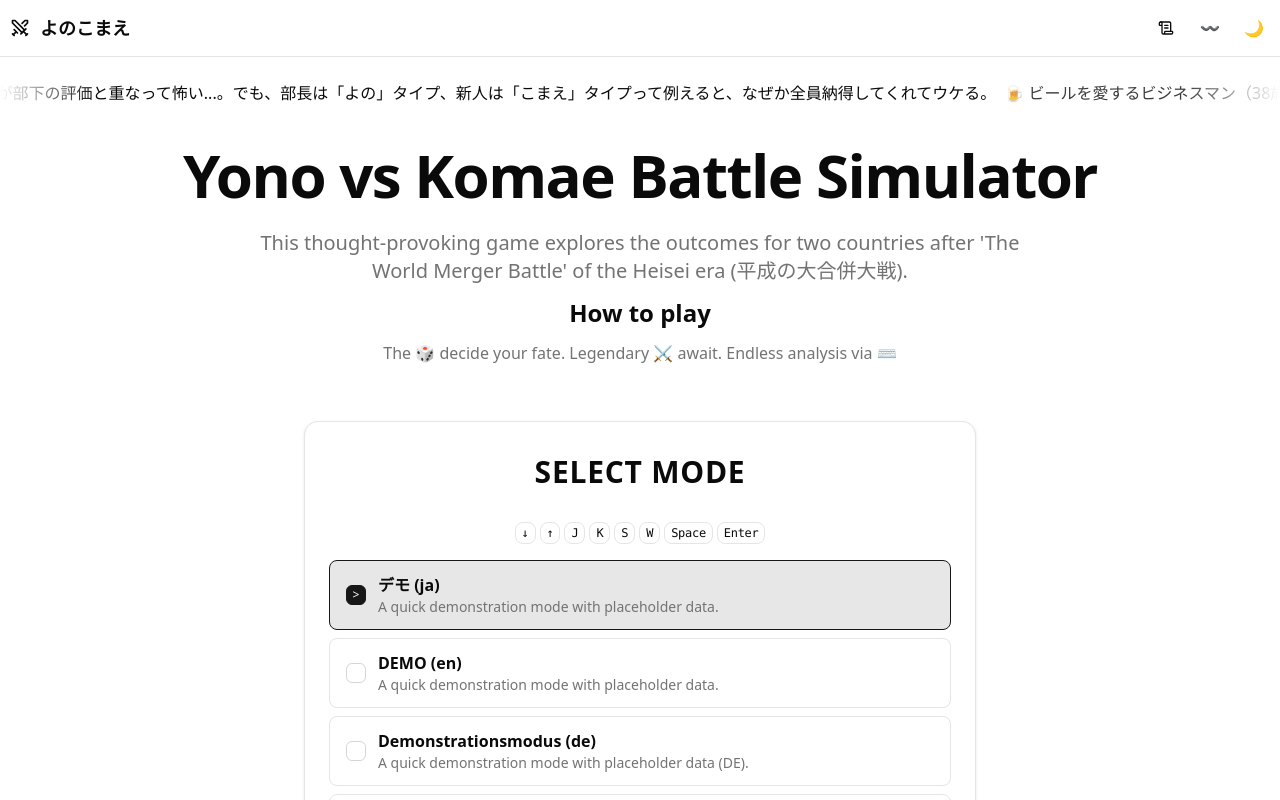
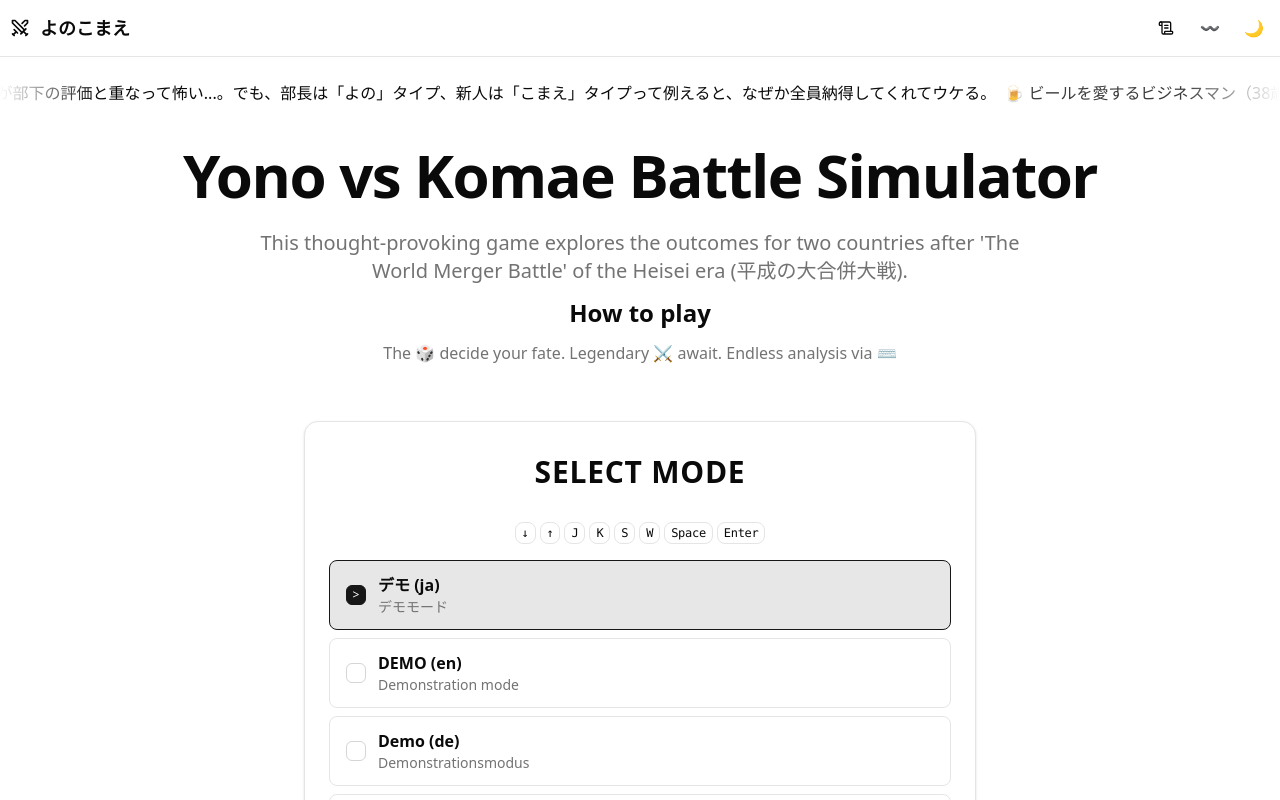
Before and after one commit to F88/yonokomae, a React (Vite) app: page / in a window 1280 px wide. Shown: the top 800 px of the page. Built offline with nearby package versions, Linux system fonts and the light colour scheme.

Commit message:
fix: update play mode descriptions for consistency and clarity

```diff
--- a/src/yk/play-mode.ts
+++ b/src/yk/play-mode.ts
@@ -32,19 +32,19 @@ export const playMode: PlayMode[] = [
   {
     id: 'demo',
     title: 'デモ (ja)',
-    description: 'A quick demonstration mode with placeholder data.',
+    description: 'デモモード',
     enabled: true,
   },
   {
     id: 'demo-en',
     title: 'DEMO (en)',
-    description: 'A quick demonstration mode with placeholder data.',
+    description: 'Demonstration mode',
     enabled: true,
   },
   {
     id: 'demo-de',
-    title: 'Demonstrationsmodus (de)',
-    description: 'A quick demonstration mode with placeholder data (DE).',
+    title: 'Demo (de)',
+    description: 'Demonstrationsmodus',
     enabled: true,
   },
   {
```
